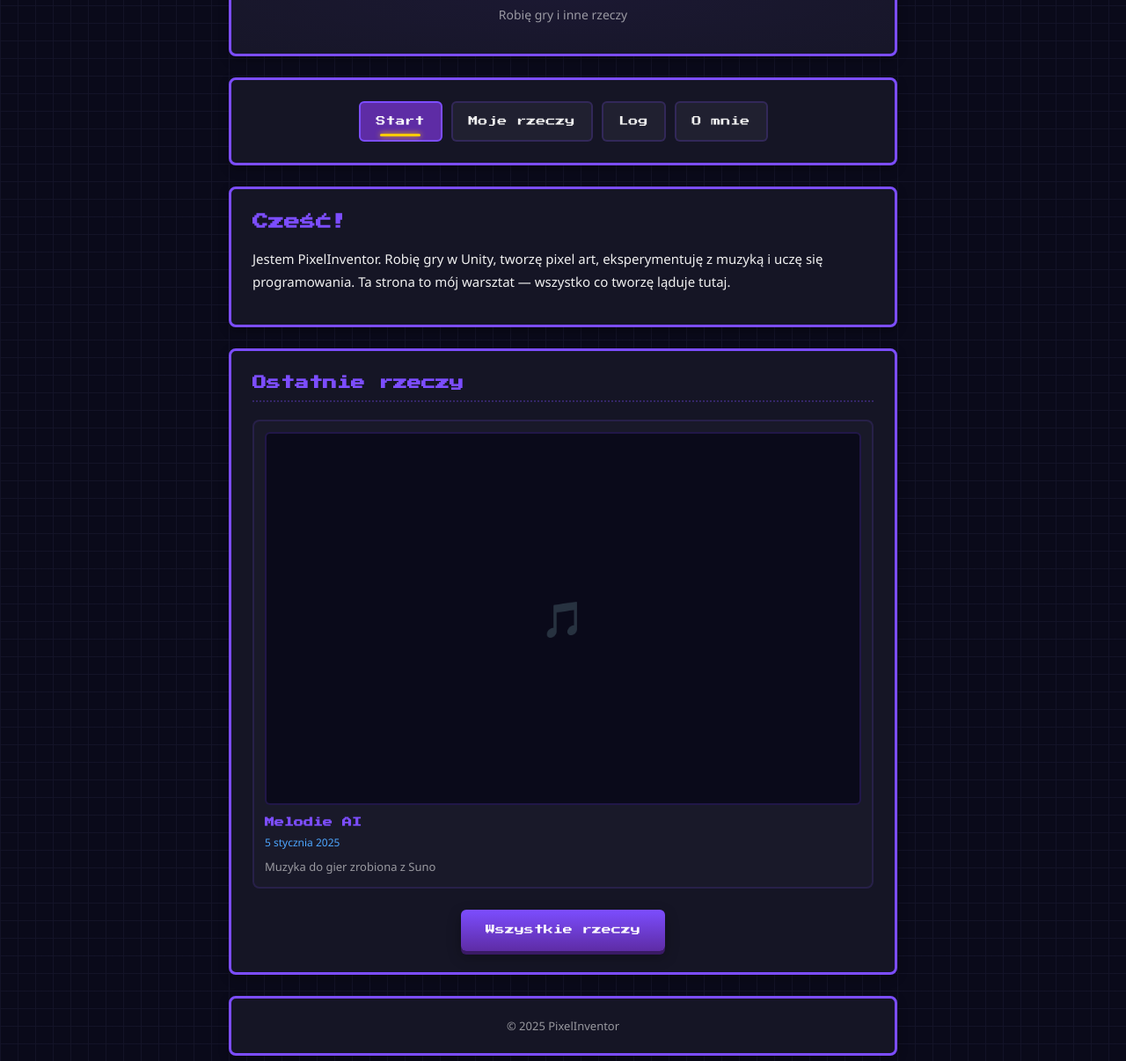
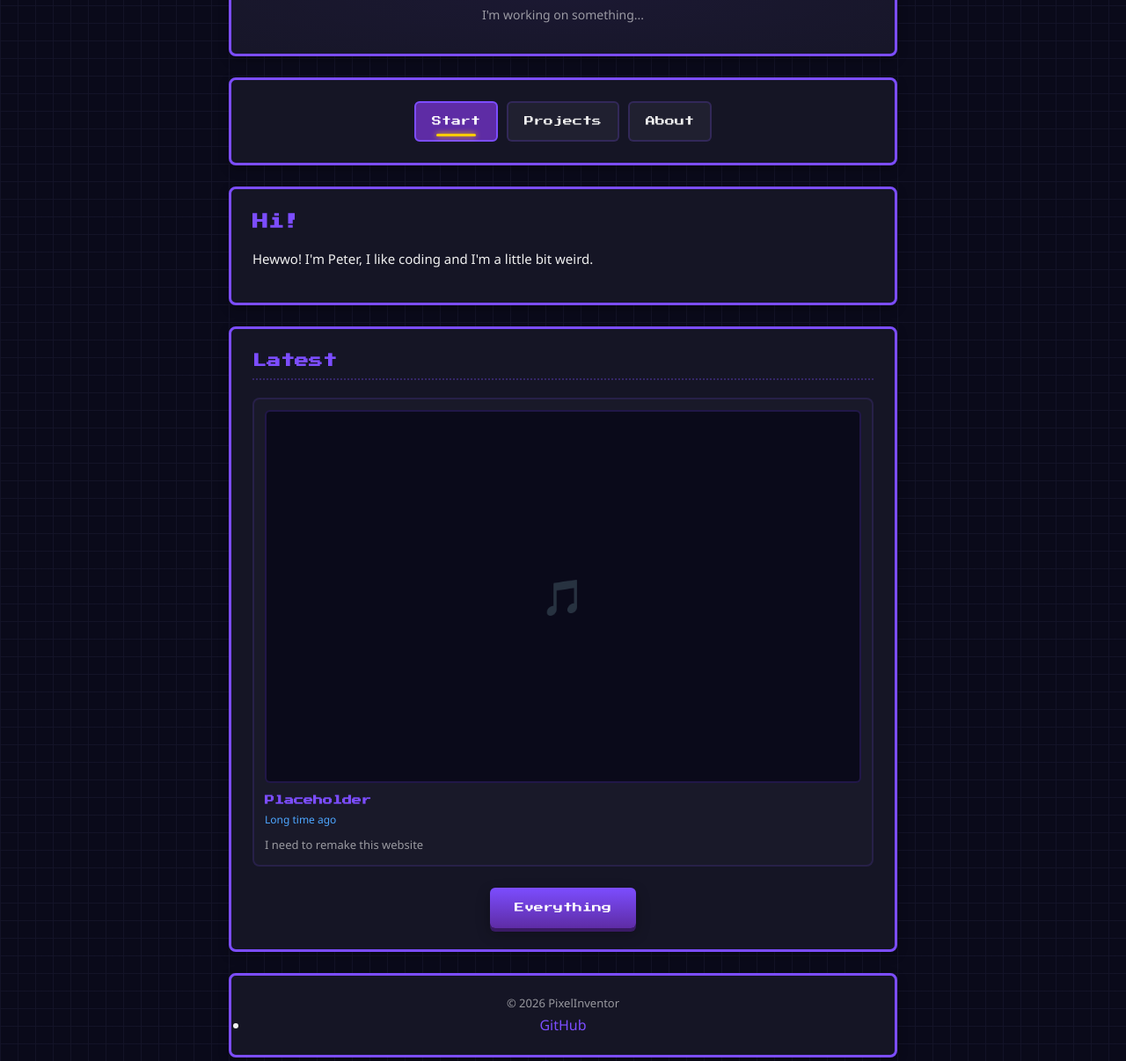
Before and after one commit to psekiewicz/pixelinventor, a plain HTML site: page website/index.html in a window 1280 px wide. Shown: the part 94-1300 px from the top of the page at 88% size. Drawn offline with Linux system fonts and the light colour scheme.

Commit message:
Update website content and language

```diff
--- a/website/index.html
+++ b/website/index.html
@@ -14,47 +14,49 @@
 
     <header class="box site-header">
       <h1 class="site-title">Pixel<span>Inventor</span></h1>
-      <p class="site-tagline">Robię gry i inne rzeczy</p>
+      <p class="site-tagline">I'm working on something...</p>
     </header>
 
     <nav class="box site-nav">
       <ul>
         <li><a href="/" class="active">Start</a></li>
-        <li><a href="/stuff.html">Moje rzeczy</a></li>
-        <li><a href="/log.html">Log</a></li>
-        <li><a href="/about.html">O mnie</a></li>
+        <li><a href="/stuff.html">Projects</a></li>
+        <li><a href="/about.html">About</a></li>
       </ul>
     </nav>
 
     <main>
       <section class="box hero">
-        <h2>Cześć!</h2>
-        <p>Jestem PixelInventor. Robię gry w Unity, tworzę pixel art, eksperymentuję z muzyką i uczę się programowania. Ta strona to mój warsztat — wszystko co tworzę ląduje tutaj.</p>
+        <h2>Hi!</h2>
+        <p>Hewwo! I'm Peter, I like coding and I'm a little bit weird.</p>
       </section>
 
       <section class="box">
-        <h2 class="section-title">Ostatnie rzeczy</h2>
+        <h2 class="section-title">Latest</h2>
         <div class="stuff-grid">
 
           <a href="/stuff/ai-music/" class="stuff-card">
             <div class="thumb">
               <div class="placeholder">🎵</div>
             </div>
-            <h3>Melodie AI</h3>
-            <p class="date">5 stycznia 2025</p>
-            <p class="desc">Muzyka do gier zrobiona z Suno</p>
+            <h3>Placeholder</h3>
+            <p class="date">Long time ago</p>
+            <p class="desc">I need to remake this website</p>
           </a>
 
         </div>
 
         <div style="text-align: center; margin-top: 24px;">
-          <a href="/stuff.html" class="btn">Wszystkie rzeczy</a>
+          <a href="/stuff.html" class="btn">Everything</a>
         </div>
       </section>
     </main>
 
     <footer class="box site-footer">
-      <p>&copy; 2025 PixelInventor</p>
+      <p>&copy; 2026 PixelInventor</p>
+      <ul>
+        <li><a href="https://github.com/psekiewicz">GitHub</a></li>
+      </ul>
     </footer>
 
   </div>
```
